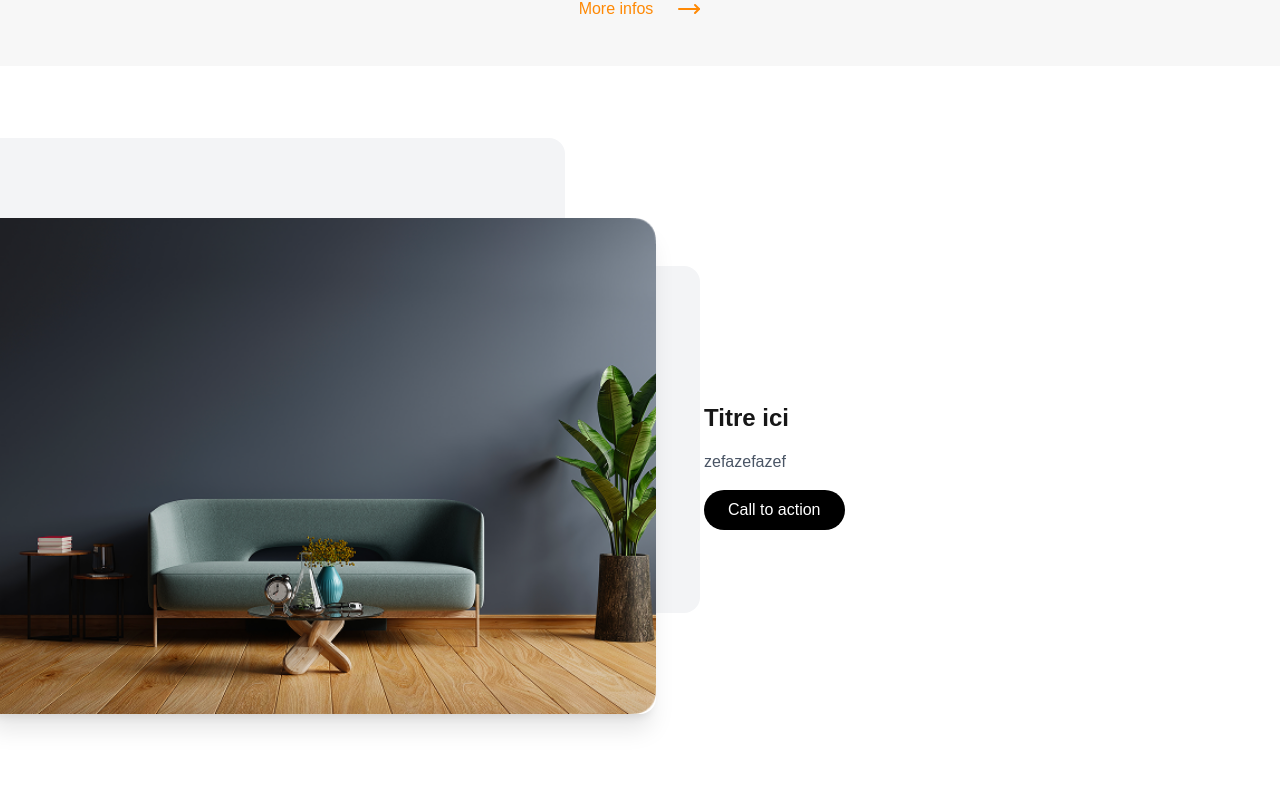
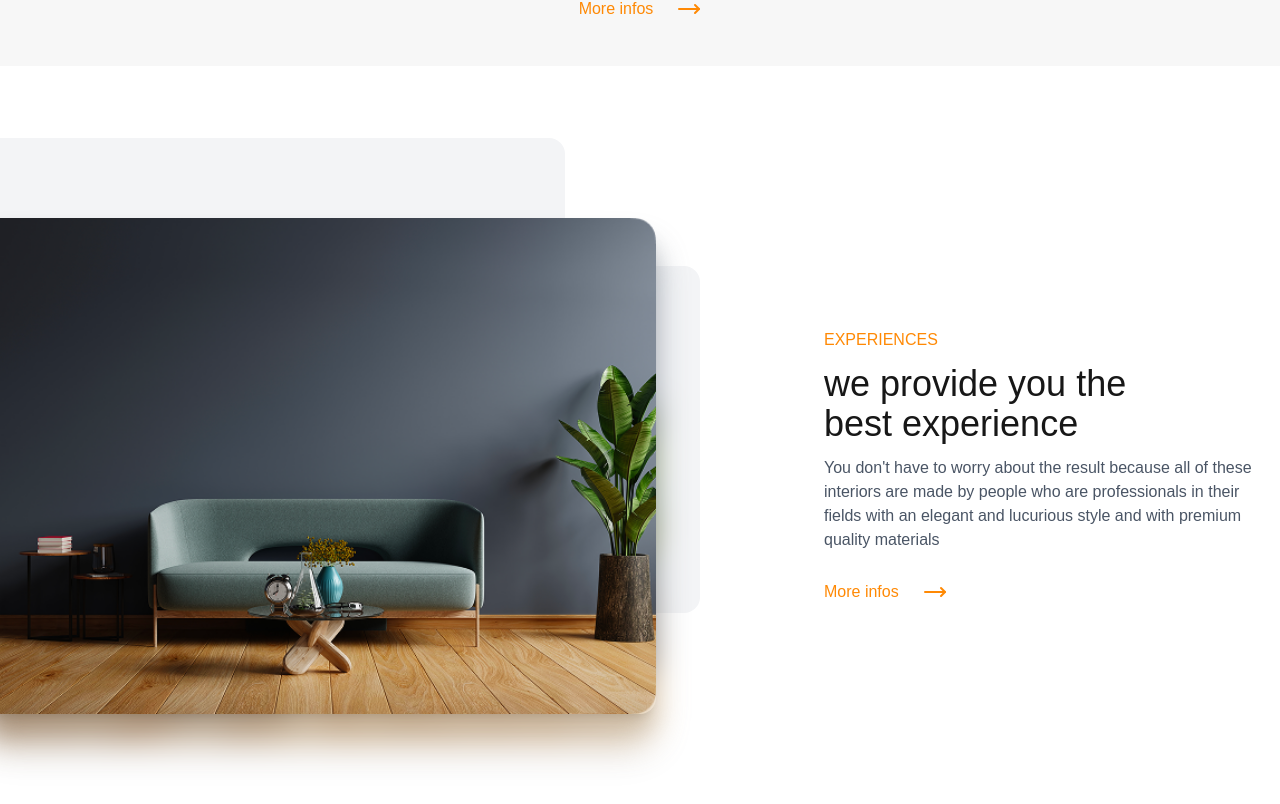
Before and after one commit to kyu-dev/ecommerce_frontend, a Next.js app: page / in a window 1280 px wide. Shown: the part 1942-2746 px from the top of the page. Built offline with nearby package versions, Linux system fonts and the light colour scheme.

Commit message:
Amélioration du composant ExperienceSection avec l'ajout d'une nouvelle image, mise à jour du texte et du style, ainsi que l'intégration d'un bouton "More infos" pour enrichir l'interaction utilisateur.

```diff
--- a/app/components/experience/ExperienceSection.tsx
+++ b/app/components/experience/ExperienceSection.tsx
@@ -1,8 +1,9 @@
+import { MoveRight } from "lucide-react";
 import React from "react";
 
 const ExperienceSection = () => {
   return (
-    <div className="flex flex-col h-screen bg-white lg:flex-row items-center justify-between gap-8 ">
+    <div className="flex flex-col h-screen bg-white lg:flex-row items-center justify-between gap-8 w-full">
       {/* Colonne image */}
       <div className="relative w-full max-w-2xl">
         {/* Rectangle arrière */}
@@ -10,21 +11,34 @@ const ExperienceSection = () => {
 
         {/* Rectangle milieu */}
         <div className="absolute top-12 -right-7 w-full h-[70%] bg-gray-100 rounded-2xl z-0"></div>
+        <img
+          src="/exp.png"
+          alt="Salon"
+          className="absolute z-9s opacity-60 blur-lg top-7 rounded-2xl right-4 shadow-xl w-full  object-cover"
+        />
 
         {/* Image principale */}
         <img
           src="/exp.png"
           alt="Salon"
-          className="relative z-10 rounded-2xl right-4 shadow-xl w-full  object-cover"
+          className="relative z-10 rounded-2xl right-4 shadow-xl w-full object-cover"
         />
       </div>
 
       {/* Colonne texte */}
-      <div className="w-full max-w-xl mt-8 lg:mt-0 text-center lg:text-left">
-        <h2 className="text-2xl font-bold mb-4">Titre ici</h2>
-        <p className="text-gray-600 mb-4">zefazefazef</p>
-        <button className="bg-black text-white px-6 py-2 rounded-full">
-          Call to action
+      <div className="w-full lg:w-1/2 ml-30 mt-8 lg:mt-0 gap-3 flex flex-col  ">
+        <h3 className=" text-orange-400 uppercase ">experiences</h3>
+        <h4 className="text-4xl">
+          we provide you the <br />
+          best experience
+        </h4>
+        <p className="text-gray-600 mb-4 max-w-md">
+          You don't have to worry about the result because all of these
+          interiors are made by people who are professionals in their fields
+          with an elegant and lucurious style and with premium quality materials
+        </p>
+        <button className="flex gap-6 text-orange-400">
+          More infos <MoveRight />
         </button>
       </div>
     </div>
```
